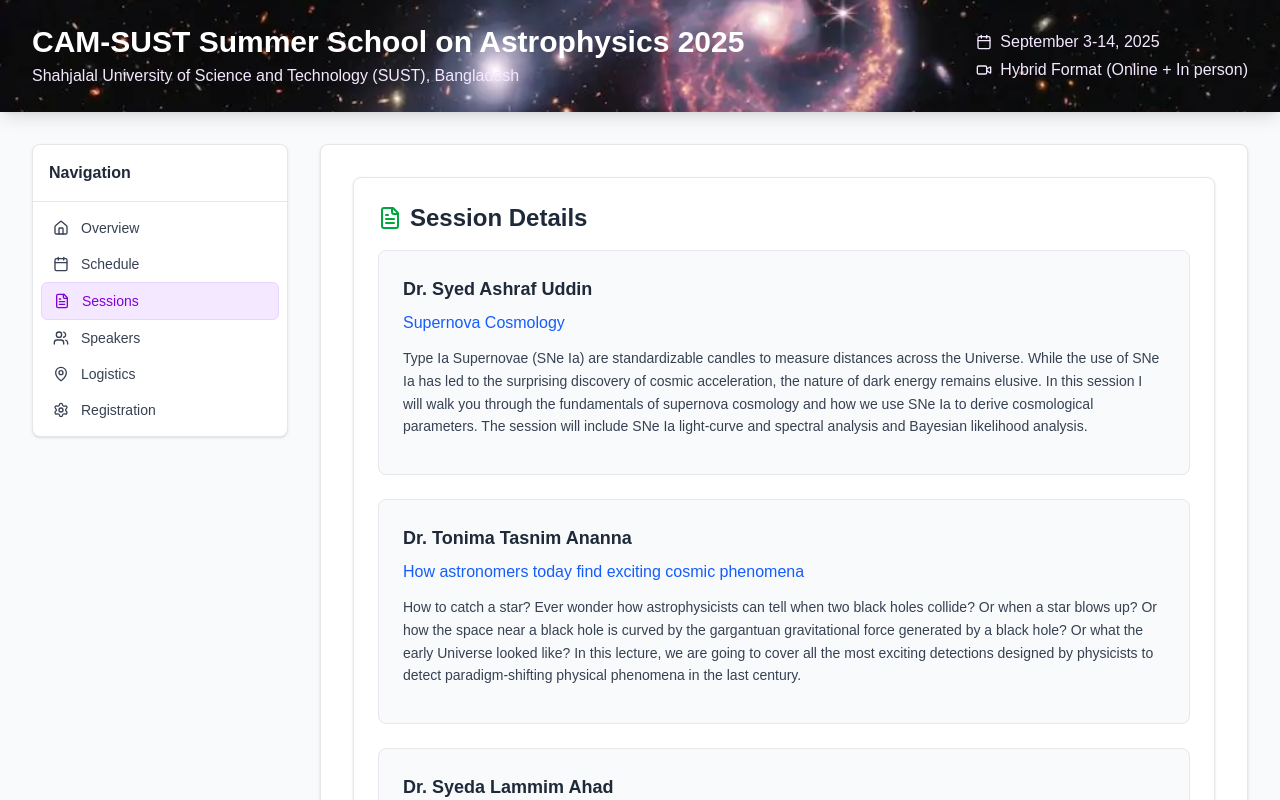
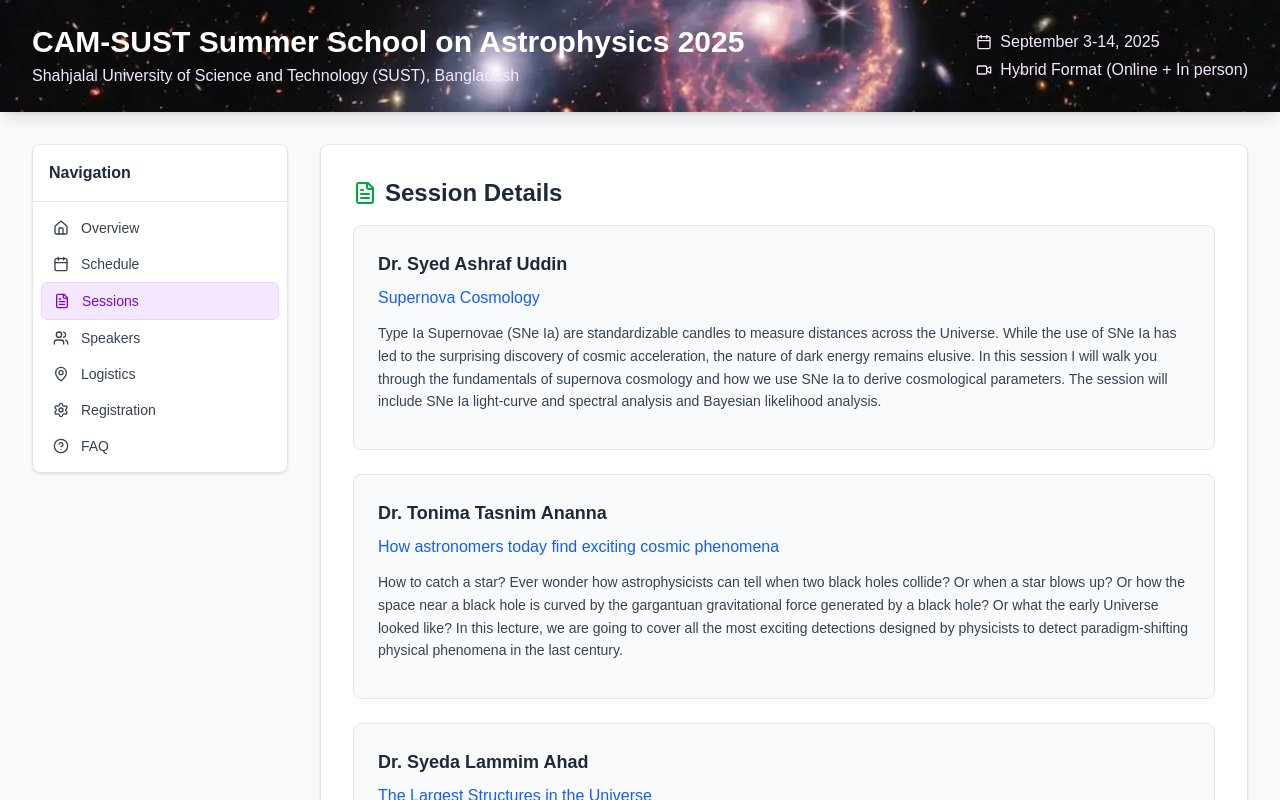
Before and after one commit to heronet/summerschool, a Next.js app: page / in a window 1280 px wide. Both pictures are taken after a click on the button "Sessions". Shown: the top 800 px of the page. Built offline with nearby package versions, Linux system fonts and the light colour scheme.

Commit message:
add: faq
Signed-off-by: heronet <sirat4757@gmail.com>

```diff
--- a/src/app/page.tsx
+++ b/src/app/page.tsx
@@ -9,6 +9,7 @@ import {
   MapPin,
   X,
   Video,
+  HelpCircle,
 } from "lucide-react";
 import LogisticsContent from "@/sections/logistics-content";
 import RegistrationContent from "@/sections/registration-content";
@@ -18,6 +19,7 @@ import SessionsContent from "@/sections/sessions-content";
 import SpeakersContent from "@/sections/speakers-content";
 import Footer from "@/sections/footer";
 import Header from "@/sections/header";
+import FAQContent from "@/sections/faq-content";
 
 interface NavItem {
   id: string;
@@ -48,6 +50,11 @@ const navigationItems: NavItem[] = [
     label: "Registration",
     icon: <Settings className="w-4 h-4" />,
   },
+  {
+    id: "faq",
+    label: "FAQ",
+    icon: <HelpCircle className="w-4 h-4" />,
+  },
 ];
 
 const contentMap = {
@@ -57,6 +64,7 @@ const contentMap = {
   speakers: <SpeakersContent />,
   logistics: <LogisticsContent />,
   registration: <RegistrationContent />,
+  faq: <FAQContent />,
 };
 
 export default function CAMSUSTSummerSchool() {
@@ -184,7 +192,7 @@ export default function CAMSUSTSummerSchool() {
 
           {/* Main Content */}
           <main className="flex-1 min-w-0">
-            <div className="bg-white rounded-lg shadow-sm border border-gray-200 min-h-[600px]">
+            <div className="bg-white rounded-lg shadow-sm border border-gray-200">
               <div className="p-4 sm:p-6 lg:p-8">
                 {contentMap[activeSection as keyof typeof contentMap]}
               </div>
--- a/src/sections/logistics-content.tsx
+++ b/src/sections/logistics-content.tsx
@@ -1,8 +1,8 @@
 import { MapPin, MapPinIcon } from "lucide-react";
 
 const LogisticsContent = () => (
-  <div className="space-y-6">
-    <div className="bg-white p-6 rounded-lg border border-gray-200 shadow-sm">
+  <div className="space-y-8">
+    <div>
       <h2 className="text-2xl font-semibold text-gray-800 mb-4 flex items-center">
         <MapPin className="w-6 h-6 mr-2 text-red-600" />
         Event Logistics
@@ -33,7 +33,7 @@ const LogisticsContent = () => (
       </div>
     </div>
 
-    <div className="bg-white p-6 rounded-lg border border-gray-200 shadow-sm">
+    <div>
       <h2 className="text-2xl font-semibold text-gray-800 mb-4 flex items-center">
         <MapPinIcon className="w-6 h-6 mr-2 text-green-600" />
         Travel & Accommodation Information
--- a/src/sections/registration-content.tsx
+++ b/src/sections/registration-content.tsx
@@ -2,7 +2,6 @@ import { Calendar, ExternalLink, Mail, Settings } from "lucide-react";
 
 export const RegistrationContent = () => (
   <div className="space-y-6">
-    <div className="bg-white p-6 rounded-lg border border-gray-200 shadow-sm">
     <h2 className="text-2xl font-semibold text-gray-800 mb-4 flex items-center">
       <Settings className="w-6 h-6 mr-2 text-indigo-600" />
       Registration Information
@@ -26,8 +25,8 @@ export const RegistrationContent = () => (
         </div>
         <div className="mt-3 p-3 bg-yellow-100 rounded border">
           <p className="text-sm text-gray-700">
-              <strong>Results:</strong> Successful applicants will be notified
-              via email by <strong>12 August 2025</strong>
+            <strong>Results:</strong> Successful applicants will be notified via
+            email by <strong>12 August 2025</strong>
           </p>
           <p className="text-sm text-gray-700">
             <strong>Registration Fee: BDT 1000</strong> (includes snacks and
@@ -74,18 +73,16 @@ export const RegistrationContent = () => (
       </div>
 
       <div className="p-4 bg-blue-50 rounded-lg border border-blue-200">
-          <h3 className="font-semibold text-gray-800 mb-2">
-            Selection Process
-          </h3>
+        <h3 className="font-semibold text-gray-800 mb-2">Selection Process</h3>
         <p className="text-gray-700 mb-3">
           Selection will be based on academic merit, motivation, and how
           participants may benefit from the summer school.
         </p>
         <div className="p-3 bg-white rounded border">
           <p className="text-sm text-gray-600">
-              <strong>Important:</strong> Submitting this form does NOT
-              guarantee a spot in the program. There will be a selection process
-              by the SOC (Scientific Organizing Committee).
+            <strong>Important:</strong> Submitting this form does NOT guarantee
+            a spot in the program. There will be a selection process by the SOC
+            (Scientific Organizing Committee).
           </p>
         </div>
       </div>
@@ -102,10 +99,9 @@ export const RegistrationContent = () => (
 
       <div className="text-center text-sm text-gray-600 mt-4">
         <p>
-            This is an application form for CAM-SUST Summer School on
-            Astrophysics 2025
+          This is an application form for CAM-SUST Summer School on Astrophysics
+          2025
         </p>
-        </div>
       </div>
     </div>
   </div>
--- a/src/sections/sessions-content.tsx
+++ b/src/sections/sessions-content.tsx
@@ -1,14 +1,7 @@
 import { FileText } from "lucide-react";
 
-const SessionsContent = () => (
-  <div className="space-y-6">
-    <div className="bg-white p-6 rounded-lg border border-gray-200 shadow-sm">
-      <h2 className="text-2xl font-semibold text-gray-800 mb-4 flex items-center">
-        <FileText className="w-6 h-6 mr-2 text-green-600" />
-        Session Details
-      </h2>
-      <div className="space-y-6">
-        {[
+const SessionsContent = () => {
+  const sessions = [
     {
       speaker: "Dr. Syed Ashraf Uddin",
       title: "Supernova Cosmology",
@@ -54,7 +47,16 @@ const SessionsContent = () => (
       overview:
         "Galaxy spectral energy distributions (SEDs) fitting is a technique in astrophysics used to model the observed fluxes of galaxies across different wavelengths, enabling astronomers to infer physical properties such as star formation history, dust content, and metallicity. This hands-on session introduces participants to the essential steps involved in modeling and fitting galaxy SEDs. Participants will learn how to load and inspect photometric observational data, and how to fit observational SEDs with theoretical models to estimate key galaxy parameters. They will work with both real and simulated data using Python notebooks to gain a practical understanding of how galaxy properties can be derived through SED fitting techniques.",
     },
-        ].map((session, index) => (
+  ];
+
+  return (
+    <div className="space-y-6">
+      <h2 className="text-2xl font-semibold text-gray-800 mb-4 flex items-center">
+        <FileText className="w-6 h-6 mr-2 text-green-600" />
+        Session Details
+      </h2>
+      <div className="space-y-6">
+        {sessions.map((session, index) => (
           <div
             key={index}
             className="border border-gray-200 rounded-lg p-6 bg-gray-50"
@@ -78,7 +80,7 @@ const SessionsContent = () => (
         ))}
       </div>
     </div>
-  </div>
   );
+};
 
 export default SessionsContent;
--- a/src/sections/speakers-content.tsx
+++ b/src/sections/speakers-content.tsx
@@ -60,7 +60,6 @@ const SpeakersContent = () => {
 
   return (
     <div className="space-y-6">
-      <div className="bg-white p-6 rounded-lg border border-gray-200 shadow-sm">
       <h2 className="text-2xl font-semibold text-gray-800 mb-4 flex items-center">
         <Users className="w-6 h-6 mr-2 text-purple-600" />
         Distinguished Speakers & Instructors
@@ -84,9 +83,7 @@ const SpeakersContent = () => {
                   .slice(0, 2)}
               </div>
               <div>
-                  <h4 className="font-semibold text-gray-800">
-                    {speaker.name}
-                  </h4>
+                <h4 className="font-semibold text-gray-800">{speaker.name}</h4>
                 <p className="text-sm text-gray-600 mb-1">
                   {speaker.affiliation}
                 </p>
@@ -138,7 +135,6 @@ const SpeakersContent = () => {
         </div>
       </div>
     </div>
-    </div>
   );
 };
 
```
Lines whose indentation alone changed are shown as unchanged.
